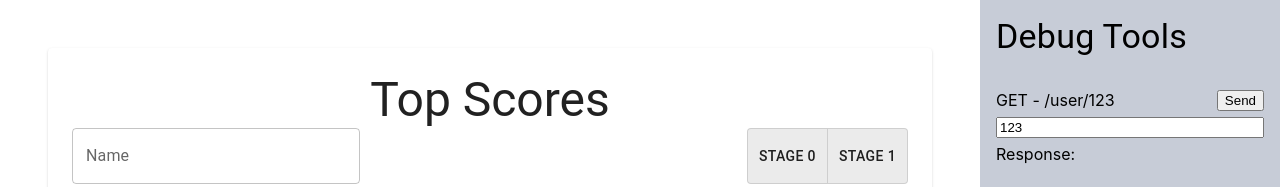
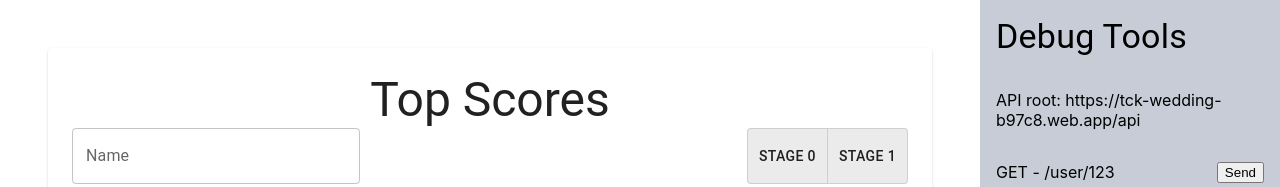
Before and after one commit to Bligglenuber/tck-wedding-frontend, a React (Create React App) app: page / in a window 1280 px wide. Shown: the top 187 px of the page. Built offline with nearby package versions, Linux system fonts and the light colour scheme; no server answers; the database is empty.

Commit message:
Debug displays API root

```diff
--- a/src/components/Debug.tsx
+++ b/src/components/Debug.tsx
@@ -129,6 +129,7 @@ export function DebugPanel() {
       <div style={{ padding: '16px' }}>
         <Typography variant={'h4'}>Debug Tools</Typography>
       </div>
+      <div style={{ padding: '16px' }}>API root: {apiRoot}</div>
       {api.map((routeDefinition) => {
         return (
           <DebugItem
```
